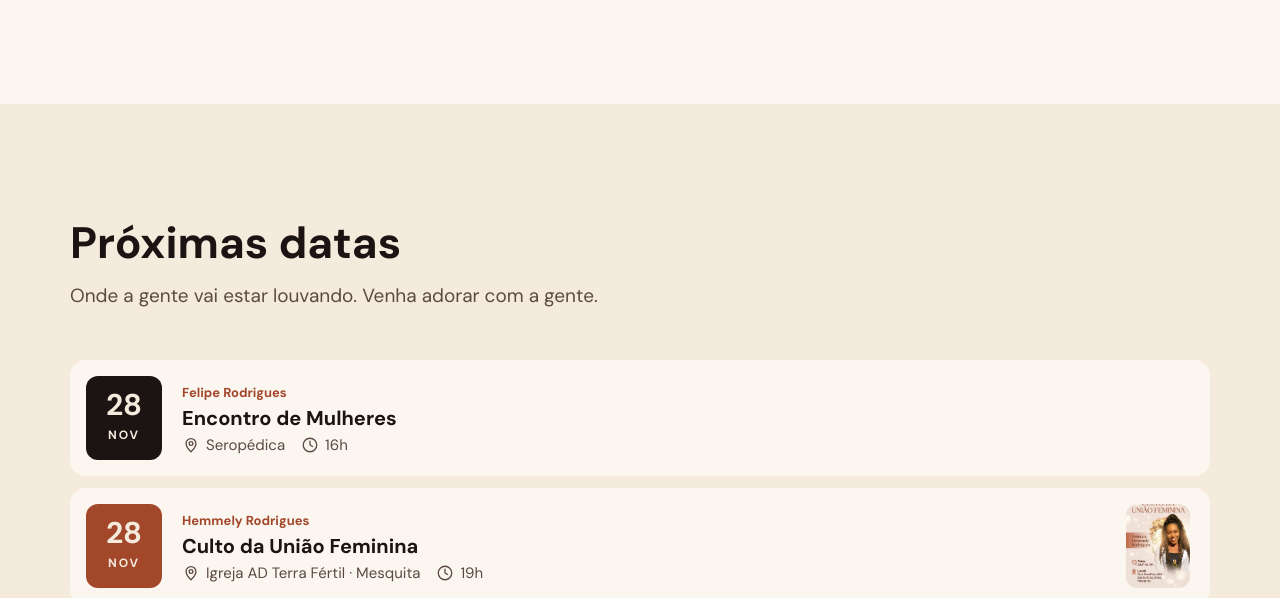
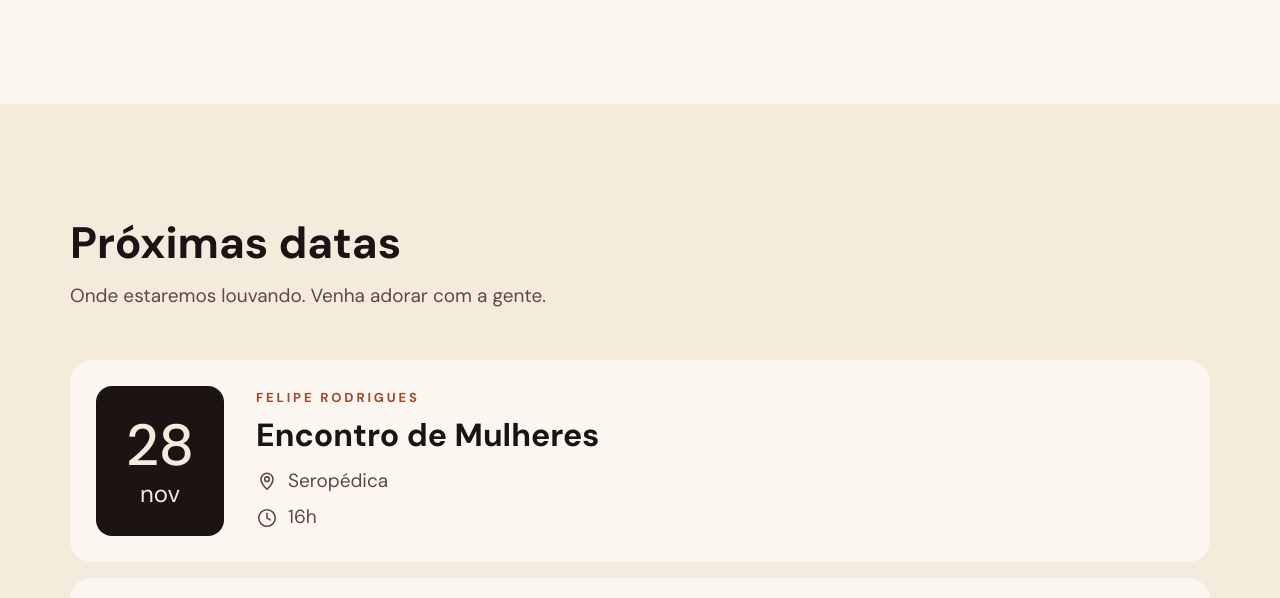
Before and after one commit to HemRodrigues-Timbre/timbremusic-site, a plain HTML site: page index.html in a window 1280 px wide. Shown: the part 3501-4099 px from the top of the page. Drawn offline with Linux system fonts and the light colour scheme.

Commit message:
Add files via upload

```diff
--- a/index.html
+++ b/index.html
@@ -122,20 +122,22 @@ h2{font-size:clamp(30px,4vw,44px);margin-bottom:14px}
 @media(max-width:820px){.aprenda .grade{grid-template-columns:minmax(0,1fr)}}
 /* agenda (lida de proximos-shows.json, gerado pelo Timbre's) */
 .agenda{background:var(--creme)}
-.datas{list-style:none;margin:0;padding:0;display:flex;flex-direction:column;gap:12px}
-.datas li{display:grid;grid-template-columns:76px minmax(0,1fr);gap:20px;align-items:center;background:var(--claro);border-radius:16px;padding:16px 20px 16px 16px}
-.dia{display:flex;flex-direction:column;align-items:center;justify-content:center;width:76px;height:84px;border-radius:12px;background:var(--terra);color:var(--creme)}
+.datas{list-style:none;margin:0;padding:0;display:flex;flex-direction:column;gap:16px}
+.datas li{display:grid;grid-template-columns:clamp(96px,11vw,128px) minmax(0,1fr);gap:clamp(18px,3vw,32px);align-items:center;background:var(--claro);border-radius:22px;padding:clamp(18px,2.4vw,26px)}
+.dia{display:flex;flex-direction:column;align-items:center;justify-content:center;aspect-ratio:128/150;width:100%;border-radius:16px;background:var(--terra);color:var(--creme)}
 .dia.f{background:var(--noite)}
-.dia b{font-size:30px;line-height:1}
-.dia span{font-size:12px;font-weight:700;letter-spacing:.15em;text-transform:uppercase;margin-top:6px}
-.quem{font-size:13px;font-weight:700;color:var(--terra)}
-.datas h3{font-size:20px;margin:2px 0 4px}
-.onde{display:flex;flex-wrap:wrap;gap:2px 16px;font-size:15px;color:var(--cafe)}
-.onde span{display:inline-flex;align-items:center;gap:6px}
-.datas li.com-banner{grid-template-columns:76px minmax(0,1fr) 64px}
-.banner{width:64px;height:84px;padding:0;border:0;border-radius:12px;overflow:hidden;background:var(--linha);cursor:zoom-in;transition:transform .15s}
-.banner:hover{transform:scale(1.04)}
+.dia b{font-size:clamp(40px,5vw,58px);font-weight:500;line-height:1}
+.dia span{font-size:clamp(18px,2vw,24px);line-height:1;margin-top:8px}
+.quem{display:block;font-size:13px;font-weight:700;letter-spacing:.22em;text-transform:uppercase;color:var(--terra)}
+.datas h3{font-size:clamp(22px,2.8vw,32px);font-weight:700;line-height:1.15;margin:8px 0 12px}
+.onde{display:flex;flex-direction:column;gap:6px;font-size:clamp(16px,1.6vw,19px);color:var(--cafe)}
+.onde span{display:flex;align-items:center;gap:10px}
+.onde svg{flex:none}
+.datas li.com-banner{grid-template-columns:clamp(96px,11vw,128px) minmax(0,1fr) clamp(84px,10vw,120px)}
+.banner{width:100%;aspect-ratio:4/5;padding:0;border:0;border-radius:14px;overflow:hidden;background:var(--linha);cursor:zoom-in;transition:transform .15s}
+.banner:hover{transform:scale(1.03)}
 .banner img{width:100%;height:100%;object-fit:cover}
+@media(max-width:560px){.datas li,.datas li.com-banner{grid-template-columns:84px minmax(0,1fr)}.datas li.com-banner .banner{grid-column:1/-1;aspect-ratio:auto;max-height:none}.datas li.com-banner .banner img{height:auto}}
 .zoom{border:0;padding:0;background:transparent;max-width:min(92vw,720px);max-height:94vh;overflow:visible;color:var(--creme)}
 .zoom::backdrop{background:rgba(27,20,18,.84)}
 .zoom img{max-width:100%;max-height:82vh;width:auto;height:auto;margin:0 auto;border-radius:14px;background:var(--claro)}
@@ -309,7 +311,7 @@ footer p{margin:0;font-size:14px;color:#D8CBB8}
 <section class="band agenda" id="agenda" aria-labelledby="t-ag" hidden>
   <div class="wrap">
     <h2 id="t-ag">Próximas datas</h2>
-    <p class="intro">Onde a gente vai estar louvando. Venha adorar com a gente.</p>
+    <p class="intro">Onde estaremos louvando. Venha adorar com a gente.</p>
     <ul class="datas" id="datas"></ul>
     <dialog class="zoom" id="zoom" aria-label="Banner do evento">
       <img id="zoom-img" alt="">
@@ -366,47 +368,94 @@ document.getElementById("teclas-felipe").innerHTML = tf.join("");
 // Agenda: lê proximos-shows.json (publicado pelo Timbre's) e mostra as próximas 5 datas.
 const MESES = ["jan","fev","mar","abr","mai","jun","jul","ago","set","out","nov","dez"];
 const esc = t => String(t == null ? "" : t).replace(/[&<>"']/g, c => ({"&":"&amp;","<":"&lt;",">":"&gt;",'"':"&quot;","'":"&#39;"}[c]));
-const hojeSP = new Intl.DateTimeFormat("en-CA", { timeZone: "America/Sao_Paulo" }).format(new Date());
-fetch("proximos-shows.json", { cache: "no-store" })
-  .then(r => r.ok ? r.json() : Promise.reject(r.status))
-  .then(d => {
-    const lista = (Array.isArray(d) ? d : (d.shows || []))
-      .filter(x => /^\d{4}-\d{2}-\d{2}$/.test(x.data || "") && x.data >= hojeSP)
-      .sort((a, b) => (a.data + (a.hora || "")).localeCompare(b.data + (b.hora || "")))
-      .slice(0, 5);
-    if (!lista.length) return;
-    document.getElementById("datas").innerHTML = lista.map(x => {
-      const [, m, dd] = x.data.split("-");
-      const f = /felipe/i.test(x.artista || "") && !/hemmely/i.test(x.artista || "");
-      const onde = [x.local, x.cidade].filter(Boolean).map(esc).join(" · ");
-      const img = /^agenda\/[\w.-]+\.(?:jpe?g|png|webp)$/i.test(x.imagem || "") ? x.imagem : "";
-      const nomeEv = x.evento || "Ministração";
-      return `<li${img ? ' class="com-banner"' : ""}><span class="dia${f ? " f" : ""}"><b>${dd}</b><span>${MESES[Number(m) - 1]}</span></span><div>`
-        + (x.artista ? `<span class="quem">${esc(x.artista)}</span>` : "")
-        + `<h3>${esc(x.evento || "Ministração")}</h3><div class="onde">`
-        + (onde ? `<span>${icone("local", 18, "currentColor")}${onde}</span>` : "")
-        + (x.hora ? `<span>${icone("relogio", 18, "currentColor")}${esc(x.hora)}</span>` : "")
-        + `</div></div>`
-        + (img ? `<button type="button" class="banner" data-img="${esc(img)}" data-t="${esc(nomeEv)}" aria-label="Ver o banner de ${esc(nomeEv)}"><img src="${esc(img)}" alt="" loading="lazy" width="64" height="84"></button>` : "")
-        + `</li>`;
-    }).join("");
+function hojeSP() {
+  // AAAA-MM-DD no fuso de São Paulo, sem depender do formato de data do navegador
+  const p = {};
+  new Intl.DateTimeFormat("en-US", { timeZone: "America/Sao_Paulo", year: "numeric", month: "2-digit", day: "2-digit" })
+    .formatToParts(new Date()).forEach(x => p[x.type] = x.value);
+  return `${p.year}-${p.month}-${p.day}`;
+}
+function baixar(url, ms) {
+  const ctl = "AbortController" in window ? new AbortController() : null;
+  const t = ctl ? setTimeout(() => ctl.abort(), ms) : 0;
+  return fetch(url, { cache: "no-store", signal: ctl ? ctl.signal : undefined })
+    .then(r => { clearTimeout(t); return r.ok ? r.json() : Promise.reject(r.status); });
+}
+// A agenda é lida direto do GitHub, onde o Timbre's publica: aparece na hora, sem esperar
+// (nem gastar) um deploy do Netlify. Se o GitHub falhar, usa a cópia do próprio site.
+// O "?v=" evita que o navegador use uma cópia velha guardada no cache.
+const GH = "https://raw.githubusercontent.com/HemRodrigues-Timbre/timbremusic-site/main/";
+const FONTES = [
+  { url: () => `${GH}proximos-shows.json?v=${Date.now()}`, base: GH },
+  { url: () => `proximos-shows.json?v=${Date.now()}`, base: "" },
+  { url: () => `${GH}proximos-shows.json?v=${Date.now()}`, base: GH },
+  { url: () => `proximos-shows.json?v=${Date.now()}`, base: "" }
+];
+let baseImg = "";
+function obterAgenda(i = 0) {
+  return baixar(FONTES[i].url(), 8000)
+    .then(d => { baseImg = FONTES[i].base; return d; })
+    .catch(e => i + 1 < FONTES.length
+      ? new Promise(ok => setTimeout(ok, 600 * i)).then(() => obterAgenda(i + 1))
+      : Promise.reject(e));
+}
 const zoom = document.getElementById("zoom");
 if (zoom && zoom.showModal) {
-      document.querySelectorAll(".banner").forEach(bt => bt.addEventListener("click", () => {
+  document.getElementById("zoom-x").addEventListener("click", () => zoom.close());
+  zoom.addEventListener("click", e => { if (e.target === zoom) zoom.close(); });
+}
+document.getElementById("datas").addEventListener("click", e => {
+  const bt = e.target.closest(".banner"); if (!bt) return;
+  if (zoom && zoom.showModal) {
     document.getElementById("zoom-img").src = bt.dataset.img;
     document.getElementById("zoom-img").alt = "Banner de " + bt.dataset.t;
     document.getElementById("zoom-t").textContent = bt.dataset.t;
     zoom.showModal();
-      }));
-      document.getElementById("zoom-x").addEventListener("click", () => zoom.close());
-      zoom.addEventListener("click", e => { if (e.target === zoom) zoom.close(); });
-    } else {
-      document.querySelectorAll(".banner").forEach(bt => bt.addEventListener("click", () => window.open(bt.dataset.img, "_blank", "noopener")));
+  } else window.open(bt.dataset.img, "_blank", "noopener");
+});
+let carregando = false, ultimaCarga = 0;
+function mostrarAgenda(lista) {
+  const sec = document.getElementById("agenda");
+  const tem = lista.length > 0;
+  if (tem) document.getElementById("datas").innerHTML = lista.map(x => {
+    const [, m, dd] = x.data.split("-");
+    const f = /felipe/i.test(x.artista || "") && !/hemmely/i.test(x.artista || "");
+    const onde = [x.local, x.cidade].filter(Boolean).map(esc).join(" · ");
+    const img = /^agenda\/[\w.-]+\.(?:jpe?g|png|webp)$/i.test(x.imagem || "") ? baseImg + x.imagem : "";
+    const nomeEv = x.evento || "Ministração";
+    return `<li${img ? ' class="com-banner"' : ""}><span class="dia${f ? " f" : ""}"><b>${dd}</b><span>${MESES[Number(m) - 1]}</span></span><div>`
+      + (x.artista ? `<span class="quem">${esc(x.artista)}</span>` : "")
+      + `<h3>${esc(nomeEv)}</h3><div class="onde">`
+      + (onde ? `<span>${icone("local", 22, "currentColor")}${onde}</span>` : "")
+      + (x.hora ? `<span>${icone("relogio", 22, "currentColor")}${esc(x.hora)}</span>` : "")
+      + `</div></div>`
+      + (img ? `<button type="button" class="banner" data-img="${esc(img)}" data-t="${esc(nomeEv)}" aria-label="Ver o banner de ${esc(nomeEv)}"><img src="${esc(img)}" alt="" loading="lazy"></button>` : "")
+      + `</li>`;
+  }).join("");
+  sec.hidden = !tem;
+  document.querySelectorAll(".so-agenda").forEach(el => el.hidden = !tem);
+  if (tem && location.hash === "#agenda" && !mostrarAgenda.rolou) { mostrarAgenda.rolou = true; sec.scrollIntoView(); }
 }
-    document.getElementById("agenda").hidden = false;
-    document.querySelectorAll(".so-agenda").forEach(el => el.hidden = false);
+function carregarAgenda() {
+  if (carregando) return;
+  carregando = true;
+  obterAgenda()
+    .then(d => {
+      const hoje = hojeSP();
+      mostrarAgenda((Array.isArray(d) ? d : (d.shows || []))
+        .filter(x => x && /^\d{4}-\d{2}-\d{2}$/.test(x.data || "") && x.data >= hoje)
+        .sort((a, b) => (a.data + (a.hora || "")).localeCompare(b.data + (b.hora || "")))
+        .slice(0, 5));
+      ultimaCarga = Date.now();
     })
-  .catch(() => {});
+    .catch(() => {})
+    .finally(() => { carregando = false; });
+}
+carregarAgenda();
+// Aba restaurada (voltar, celular que reabre a aba, aba parada em segundo plano): busca de novo.
+window.addEventListener("pageshow", e => { if (e.persisted) carregarAgenda(); });
+document.addEventListener("visibilitychange", () => { if (!document.hidden && Date.now() - ultimaCarga > 60000) carregarAgenda(); });
+window.addEventListener("online", carregarAgenda);
 
 document.querySelectorAll(".menu a").forEach(a => a.addEventListener("click", () => a.closest("details").removeAttribute("open")));
 
```
Also changed, not shown: 1 other file. Lines whose indentation alone changed are shown as unchanged.
